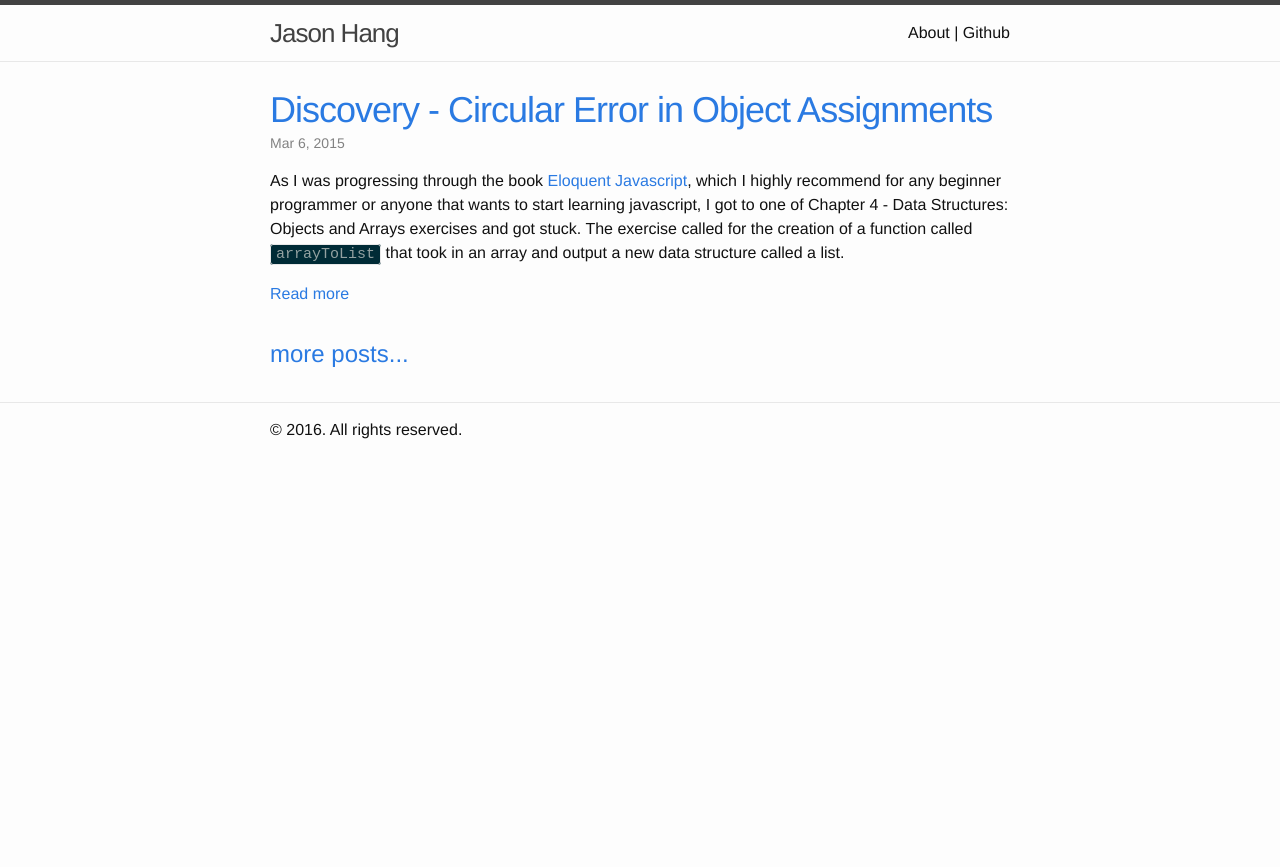
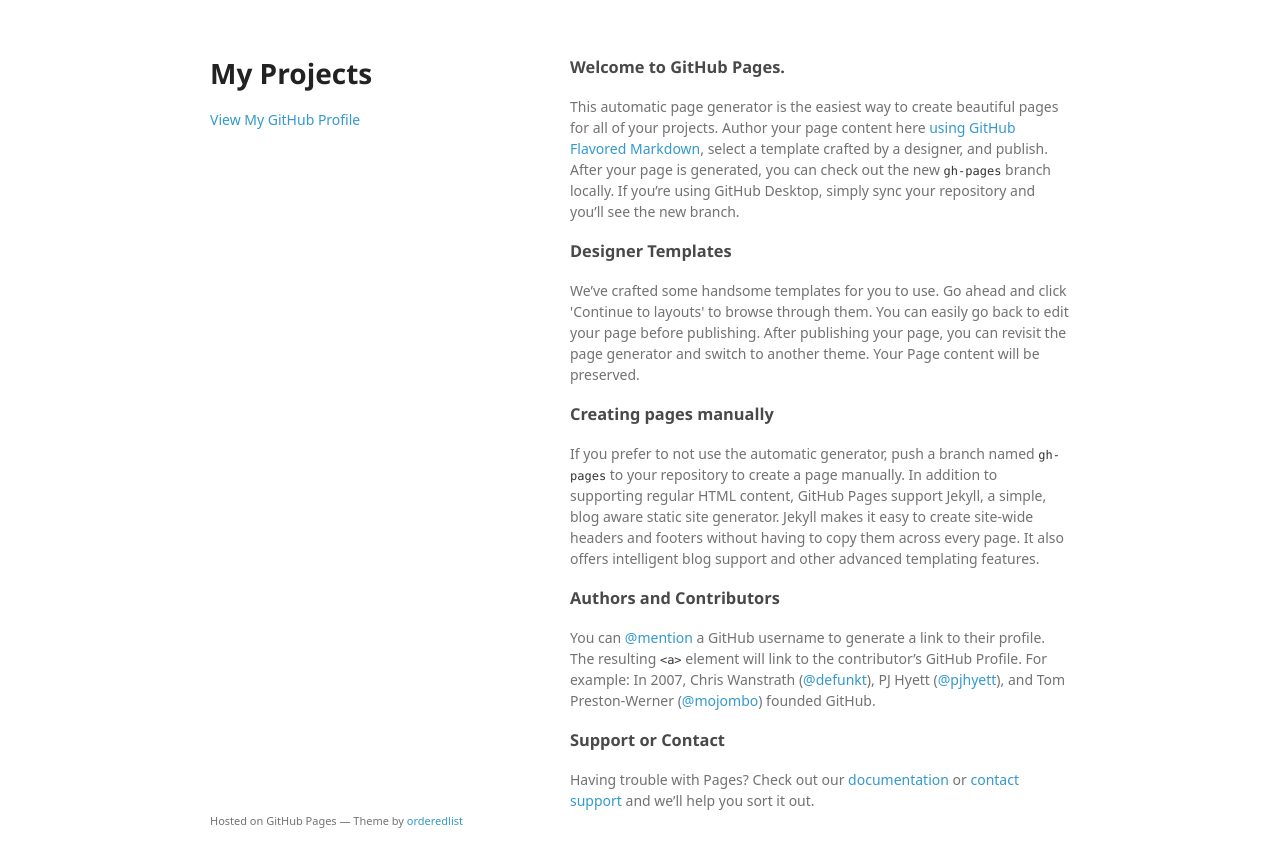
Before and after one commit to jdhang/jdhang.github.io, a Jekyll site: the page index.html, which Jekyll copies as it is, in a window 1280 px wide. Shown: the top 867 px of the page. Built offline with Jekyll 4.4.1, drawn with Linux system fonts in a browser that asks for light colours; some web fonts are replaced; the list of posts is cut into pages by our own code.

Commit message:
Replace master branch with page content via GitHub

```diff
--- a/index.html
+++ b/index.html
@@ -1,32 +1,58 @@
----
-layout: default
----
+<!doctype html>
+<html>
+  <head>
+    <meta charset="utf-8">
+    <meta http-equiv="X-UA-Compatible" content="chrome=1">
+    <title>My Projects by jdhang</title>
 
-<div class="home">
-   <!--
-   <h1 class="page-heading">
-    Development Posts
-    <span class="rss-subscribe">(<a href="{{ "/feed.xml" | prepend: site.baseurl }}">RSS)</a>
-   </h1>
-   -->
+    <link rel="stylesheet" href="stylesheets/styles.css">
+    <link rel="stylesheet" href="stylesheets/github-light.css">
+    <meta name="viewport" content="width=device-width">
+    <!--[if lt IE 9]>
+    <script src="//html5shiv.googlecode.com/svn/trunk/html5.js"></script>
+    <![endif]-->
+  </head>
+  <body>
+    <div class="wrapper">
+      <header>
+        <h1>My Projects</h1>
+        <p></p>
 
-  <ul class="post-list">
-    {% for post in site.posts  offset:0 limit:5 %}
-      <li>
-        <header class="post-header">
-          <h2 class="post-title">
-            <a class="post-title-link" href="{{ post.url | prepend: site.baseurl }}">{{ post.title }}</a>
-          </h2>
-          <p class="post-meta">{{ post.date | date: "%b %-d, %Y" }}</p>
-        </header>
-        {{ post.content | split:'<!--break-->' | first }}
-        {% if post.content contains '<!--break-->' %}
-          <a href="{{ post.url }}">Read more</a>
-        {% endif %}
-      </li>
-    {% endfor %}
-  </ul>
 
-  <a class="post-link" href"/blog">more posts...</a>
+        <p class="view"><a href="https://github.com/jdhang">View My GitHub Profile</a></p>
 
-</div>
+      </header>
+      <section>
+        <h3>
+<a id="welcome-to-github-pages" class="anchor" href="#welcome-to-github-pages" aria-hidden="true"><span aria-hidden="true" class="octicon octicon-link"></span></a>Welcome to GitHub Pages.</h3>
+
+<p>This automatic page generator is the easiest way to create beautiful pages for all of your projects. Author your page content here <a href="https://guides.github.com/features/mastering-markdown/">using GitHub Flavored Markdown</a>, select a template crafted by a designer, and publish. After your page is generated, you can check out the new <code>gh-pages</code> branch locally. If you’re using GitHub Desktop, simply sync your repository and you’ll see the new branch.</p>
+
+<h3>
+<a id="designer-templates" class="anchor" href="#designer-templates" aria-hidden="true"><span aria-hidden="true" class="octicon octicon-link"></span></a>Designer Templates</h3>
+
+<p>We’ve crafted some handsome templates for you to use. Go ahead and click 'Continue to layouts' to browse through them. You can easily go back to edit your page before publishing. After publishing your page, you can revisit the page generator and switch to another theme. Your Page content will be preserved.</p>
+
+<h3>
+<a id="creating-pages-manually" class="anchor" href="#creating-pages-manually" aria-hidden="true"><span aria-hidden="true" class="octicon octicon-link"></span></a>Creating pages manually</h3>
+
+<p>If you prefer to not use the automatic generator, push a branch named <code>gh-pages</code> to your repository to create a page manually. In addition to supporting regular HTML content, GitHub Pages support Jekyll, a simple, blog aware static site generator. Jekyll makes it easy to create site-wide headers and footers without having to copy them across every page. It also offers intelligent blog support and other advanced templating features.</p>
+
+<h3>
+<a id="authors-and-contributors" class="anchor" href="#authors-and-contributors" aria-hidden="true"><span aria-hidden="true" class="octicon octicon-link"></span></a>Authors and Contributors</h3>
+
+<p>You can <a href="https://help.github.com/articles/basic-writing-and-formatting-syntax/#mentioning-users-and-teams" class="user-mention">@mention</a> a GitHub username to generate a link to their profile. The resulting <code>&lt;a&gt;</code> element will link to the contributor’s GitHub Profile. For example: In 2007, Chris Wanstrath (<a href="https://github.com/defunkt" class="user-mention">@defunkt</a>), PJ Hyett (<a href="https://github.com/pjhyett" class="user-mention">@pjhyett</a>), and Tom Preston-Werner (<a href="https://github.com/mojombo" class="user-mention">@mojombo</a>) founded GitHub.</p>
+
+<h3>
+<a id="support-or-contact" class="anchor" href="#support-or-contact" aria-hidden="true"><span aria-hidden="true" class="octicon octicon-link"></span></a>Support or Contact</h3>
+
+<p>Having trouble with Pages? Check out our <a href="https://help.github.com/pages">documentation</a> or <a href="https://github.com/contact">contact support</a> and we’ll help you sort it out.</p>
+      </section>
+      <footer>
+        <p><small>Hosted on GitHub Pages &mdash; Theme by <a href="https://github.com/orderedlist">orderedlist</a></small></p>
+      </footer>
+    </div>
+    <script src="javascripts/scale.fix.js"></script>
+
+  </body>
+</html>
--- /dev/null
+++ b/javascripts/scale.fix.js
@@ -0,0 +1,17 @@
+var metas = document.getElementsByTagName('meta');
+var i;
+if (navigator.userAgent.match(/iPhone/i)) {
+  for (i=0; i<metas.length; i++) {
+    if (metas[i].name == "viewport") {
+      metas[i].content = "width=device-width, minimum-scale=1.0, maximum-scale=1.0";
+    }
+  }
+  document.addEventListener("gesturestart", gestureStart, false);
+}
+function gestureStart() {
+  for (i=0; i<metas.length; i++) {
+    if (metas[i].name == "viewport") {
+      metas[i].content = "width=device-width, minimum-scale=0.25, maximum-scale=1.6";
+    }
+  }
+}
--- /dev/null
+++ b/stylesheets/github-light.css
@@ -0,0 +1,115 @@
+/*
+   Copyright 2014 GitHub Inc.
+
+   Licensed under the Apache License, Version 2.0 (the "License");
+   you may not use this file except in compliance with the License.
+   You may obtain a copy of the License at
+
+       http://www.apache.org/licenses/LICENSE-2.0
+
+   Unless required by applicable law or agreed to in writing, software
+   distributed under the License is distributed on an "AS IS" BASIS,
+   WITHOUT WARRANTIES OR CONDITIONS OF ANY KIND, either express or implied.
+   See the License for the specific language governing permissions and
+   limitations under the License.
+
+*/
+
+.pl-c /* comment */ {
+  color: #969896;
+}
+
+.pl-c1      /* constant, markup.raw, meta.diff.header, meta.module-reference, meta.property-name, support, support.constant, support.variable, variable.other.constant */,
+.pl-s .pl-v /* string variable */ {
+  color: #0086b3;
+}
+
+.pl-e  /* entity */,
+.pl-en /* entity.name */ {
+  color: #795da3;
+}
+
+.pl-s .pl-s1 /* string source */,
+.pl-smi      /* storage.modifier.import, storage.modifier.package, storage.type.java, variable.other, variable.parameter.function */ {
+  color: #333;
+}
+
+.pl-ent /* entity.name.tag */ {
+  color: #63a35c;
+}
+
+.pl-k /* keyword, storage, storage.type */ {
+  color: #a71d5d;
+}
+
+.pl-pds              /* punctuation.definition.string, string.regexp.character-class */,
+.pl-s                /* string */,
+.pl-s .pl-pse .pl-s1 /* string punctuation.section.embedded source */,
+.pl-sr               /* string.regexp */,
+.pl-sr .pl-cce       /* string.regexp constant.character.escape */,
+.pl-sr .pl-sra       /* string.regexp string.regexp.arbitrary-repitition */,
+.pl-sr .pl-sre       /* string.regexp source.ruby.embedded */ {
+  color: #183691;
+}
+
+.pl-v /* variable */ {
+  color: #ed6a43;
+}
+
+.pl-id /* invalid.deprecated */ {
+  color: #b52a1d;
+}
+
+.pl-ii /* invalid.illegal */ {
+  background-color: #b52a1d;
+  color: #f8f8f8;
+}
+
+.pl-sr .pl-cce /* string.regexp constant.character.escape */ {
+  color: #63a35c;
+  font-weight: bold;
+}
+
+.pl-ml /* markup.list */ {
+  color: #693a17;
+}
+
+.pl-mh        /* markup.heading */,
+.pl-mh .pl-en /* markup.heading entity.name */,
+.pl-ms        /* meta.separator */ {
+  color: #1d3e81;
+  font-weight: bold;
+}
+
+.pl-mq /* markup.quote */ {
+  color: #008080;
+}
+
+.pl-mi /* markup.italic */ {
+  color: #333;
+  font-style: italic;
+}
+
+.pl-mb /* markup.bold */ {
+  color: #333;
+  font-weight: bold;
+}
+
+.pl-md /* markup.deleted, meta.diff.header.from-file */ {
+  background-color: #ffecec;
+  color: #bd2c00;
+}
+
+.pl-mi1 /* markup.inserted, meta.diff.header.to-file */ {
+  background-color: #eaffea;
+  color: #55a532;
+}
+
+.pl-mdr /* meta.diff.range */ {
+  color: #795da3;
+  font-weight: bold;
+}
+
+.pl-mo /* meta.output */ {
+  color: #1d3e81;
+}
--- /dev/null
+++ b/stylesheets/styles.css
@@ -0,0 +1,324 @@
+@font-face {
+  font-family: 'Noto Sans';
+  font-weight: 400;
+  font-style: normal;
+  src: url('../fonts/Noto-Sans-regular/Noto-Sans-regular.eot');
+  src: url('../fonts/Noto-Sans-regular/Noto-Sans-regular.eot?#iefix') format('embedded-opentype'),
+       local('Noto Sans'),
+       local('Noto-Sans-regular'),
+       url('../fonts/Noto-Sans-regular/Noto-Sans-regular.woff2') format('woff2'),
+       url('../fonts/Noto-Sans-regular/Noto-Sans-regular.woff') format('woff'),
+       url('../fonts/Noto-Sans-regular/Noto-Sans-regular.ttf') format('truetype'),
+       url('../fonts/Noto-Sans-regular/Noto-Sans-regular.svg#NotoSans') format('svg');
+}
+
+@font-face {
+  font-family: 'Noto Sans';
+  font-weight: 700;
+  font-style: normal;
+  src: url('../fonts/Noto-Sans-700/Noto-Sans-700.eot');
+  src: url('../fonts/Noto-Sans-700/Noto-Sans-700.eot?#iefix') format('embedded-opentype'),
+       local('Noto Sans Bold'),
+       local('Noto-Sans-700'),
+       url('../fonts/Noto-Sans-700/Noto-Sans-700.woff2') format('woff2'),
+       url('../fonts/Noto-Sans-700/Noto-Sans-700.woff') format('woff'),
+       url('../fonts/Noto-Sans-700/Noto-Sans-700.ttf') format('truetype'),
+       url('../fonts/Noto-Sans-700/Noto-Sans-700.svg#NotoSans') format('svg');
+}
+
+@font-face {
+  font-family: 'Noto Sans';
+  font-weight: 400;
+  font-style: italic;
+  src: url('../fonts/Noto-Sans-italic/Noto-Sans-italic.eot');
+  src: url('../fonts/Noto-Sans-italic/Noto-Sans-italic.eot?#iefix') format('embedded-opentype'),
+       local('Noto Sans Italic'),
+       local('Noto-Sans-italic'),
+       url('../fonts/Noto-Sans-italic/Noto-Sans-italic.woff2') format('woff2'),
+       url('../fonts/Noto-Sans-italic/Noto-Sans-italic.woff') format('woff'),
+       url('../fonts/Noto-Sans-italic/Noto-Sans-italic.ttf') format('truetype'),
+       url('../fonts/Noto-Sans-italic/Noto-Sans-italic.svg#NotoSans') format('svg');
+}
+
+@font-face {
+  font-family: 'Noto Sans';
+  font-weight: 700;
+  font-style: italic;
+  src: url('../fonts/Noto-Sans-700italic/Noto-Sans-700italic.eot');
+  src: url('../fonts/Noto-Sans-700italic/Noto-Sans-700italic.eot?#iefix') format('embedded-opentype'),
+       local('Noto Sans Bold Italic'),
+       local('Noto-Sans-700italic'),
+       url('../fonts/Noto-Sans-700italic/Noto-Sans-700italic.woff2') format('woff2'),
+       url('../fonts/Noto-Sans-700italic/Noto-Sans-700italic.woff') format('woff'),
+       url('../fonts/Noto-Sans-700italic/Noto-Sans-700italic.ttf') format('truetype'),
+       url('../fonts/Noto-Sans-700italic/Noto-Sans-700italic.svg#NotoSans') format('svg');
+}
+
+body {
+  background-color: #fff;
+  padding:50px;
+  font: 14px/1.5 "Noto Sans", "Helvetica Neue", Helvetica, Arial, sans-serif;
+  color:#727272;
+  font-weight:400;
+}
+
+h1, h2, h3, h4, h5, h6 {
+  color:#222;
+  margin:0 0 20px;
+}
+
+p, ul, ol, table, pre, dl {
+  margin:0 0 20px;
+}
+
+h1, h2, h3 {
+  line-height:1.1;
+}
+
+h1 {
+  font-size:28px;
+}
+
+h2 {
+  color:#393939;
+}
+
+h3, h4, h5, h6 {
+  color:#494949;
+}
+
+a {
+  color:#39c;
+  text-decoration:none;
+}
+
+a:hover {
+  color:#069;
+}
+
+a small {
+  font-size:11px;
+  color:#777;
+  margin-top:-0.3em;
+  display:block;
+}
+
+a:hover small {
+  color:#777;
+}
+
+.wrapper {
+  width:860px;
+  margin:0 auto;
+}
+
+blockquote {
+  border-left:1px solid #e5e5e5;
+  margin:0;
+  padding:0 0 0 20px;
+  font-style:italic;
+}
+
+code, pre {
+  font-family:Monaco, Bitstream Vera Sans Mono, Lucida Console, Terminal, Consolas, Liberation Mono, DejaVu Sans Mono, Courier New, monospace;
+  color:#333;
+  font-size:12px;
+}
+
+pre {
+  padding:8px 15px;
+  background: #f8f8f8;
+  border-radius:5px;
+  border:1px solid #e5e5e5;
+  overflow-x: auto;
+}
+
+table {
+  width:100%;
+  border-collapse:collapse;
+}
+
+th, td {
+  text-align:left;
+  padding:5px 10px;
+  border-bottom:1px solid #e5e5e5;
+}
+
+dt {
+  color:#444;
+  font-weight:700;
+}
+
+th {
+  color:#444;
+}
+
+img {
+  max-width:100%;
+}
+
+header {
+  width:270px;
+  float:left;
+  position:fixed;
+  -webkit-font-smoothing:subpixel-antialiased;
+}
+
+header ul {
+  list-style:none;
+  height:40px;
+  padding:0;
+  background: #f4f4f4;
+  border-radius:5px;
+  border:1px solid #e0e0e0;
+  width:270px;
+}
+
+header li {
+  width:89px;
+  float:left;
+  border-right:1px solid #e0e0e0;
+  height:40px;
+}
+
+header li:first-child a {
+  border-radius:5px 0 0 5px;
+}
+
+header li:last-child a {
+  border-radius:0 5px 5px 0;
+}
+
+header ul a {
+  line-height:1;
+  font-size:11px;
+  color:#999;
+  display:block;
+  text-align:center;
+  padding-top:6px;
+  height:34px;
+}
+
+header ul a:hover {
+  color:#999;
+}
+
+header ul a:active {
+  background-color:#f0f0f0;
+}
+
+strong {
+  color:#222;
+  font-weight:700;
+}
+
+header ul li + li + li {
+  border-right:none;
+  width:89px;
+}
+
+header ul a strong {
+  font-size:14px;
+  display:block;
+  color:#222;
+}
+
+section {
+  width:500px;
+  float:right;
+  padding-bottom:50px;
+}
+
+small {
+  font-size:11px;
+}
+
+hr {
+  border:0;
+  background:#e5e5e5;
+  height:1px;
+  margin:0 0 20px;
+}
+
+footer {
+  width:270px;
+  float:left;
+  position:fixed;
+  bottom:50px;
+  -webkit-font-smoothing:subpixel-antialiased;
+}
+
+@media print, screen and (max-width: 960px) {
+
+  div.wrapper {
+    width:auto;
+    margin:0;
+  }
+
+  header, section, footer {
+    float:none;
+    position:static;
+    width:auto;
+  }
+
+  header {
+    padding-right:320px;
+  }
+
+  section {
+    border:1px solid #e5e5e5;
+    border-width:1px 0;
+    padding:20px 0;
+    margin:0 0 20px;
+  }
+
+  header a small {
+    display:inline;
+  }
+
+  header ul {
+    position:absolute;
+    right:50px;
+    top:52px;
+  }
+}
+
+@media print, screen and (max-width: 720px) {
+  body {
+    word-wrap:break-word;
+  }
+
+  header {
+    padding:0;
+  }
+
+  header ul, header p.view {
+    position:static;
+  }
+
+  pre, code {
+    word-wrap:normal;
+  }
+}
+
+@media print, screen and (max-width: 480px) {
+  body {
+    padding:15px;
+  }
+
+  header ul {
+    width:99%;
+  }
+
+  header li, header ul li + li + li {
+    width:33%;
+  }
+}
+
+@media print {
+  body {
+    padding:0.4in;
+    font-size:12pt;
+    color:#444;
+  }
+}
```
Also changed, not shown: params.json (added, +6 -0 lines).
